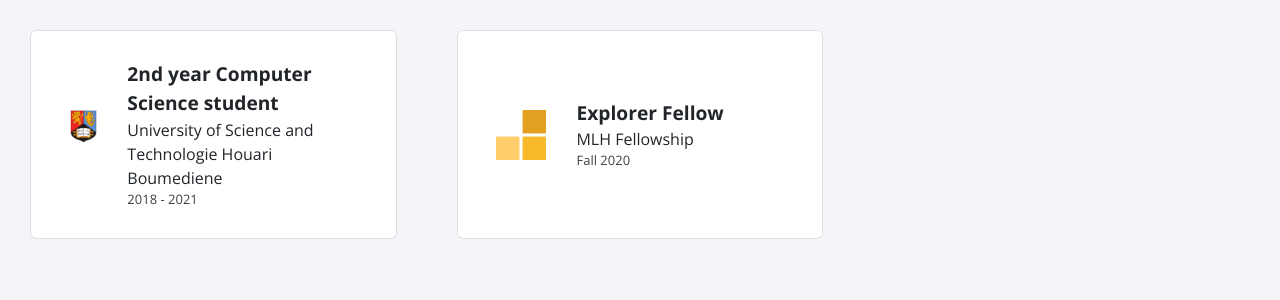
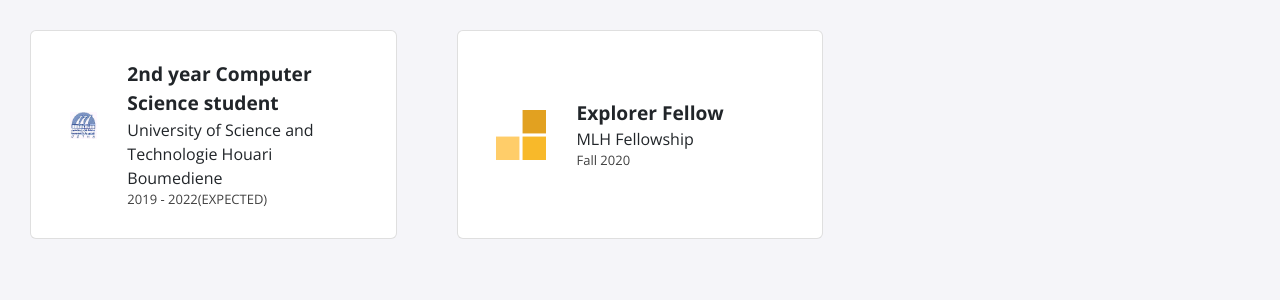
Before and after one commit to abdelghafourbk/abdelghafourbk.github.io, a Jekyll site: the page built from index.html, in a window 1280 px wide. Shown: the part 1110-1410 px from the top of the page. Built offline with Jekyll 4.4.1, drawn with Linux system fonts in a browser that asks for light colours; nearby versions of some CDN libraries.

Commit message:
Update education.yml

```diff
--- a/_data/education.yml
+++ b/_data/education.yml
@@ -1,7 +1,7 @@
 - course: 2nd year  Computer Science student
   institute: University of Science and Technologie Houari Boumediene
-  dates: 2018 - 2021
-  logo: uob.png
+  dates: 2019 - 2022(EXPECTED)
+  logo: logo 3 usthb.jpg
 
 - course: Explorer Fellow
   institute: MLH Fellowship
```
